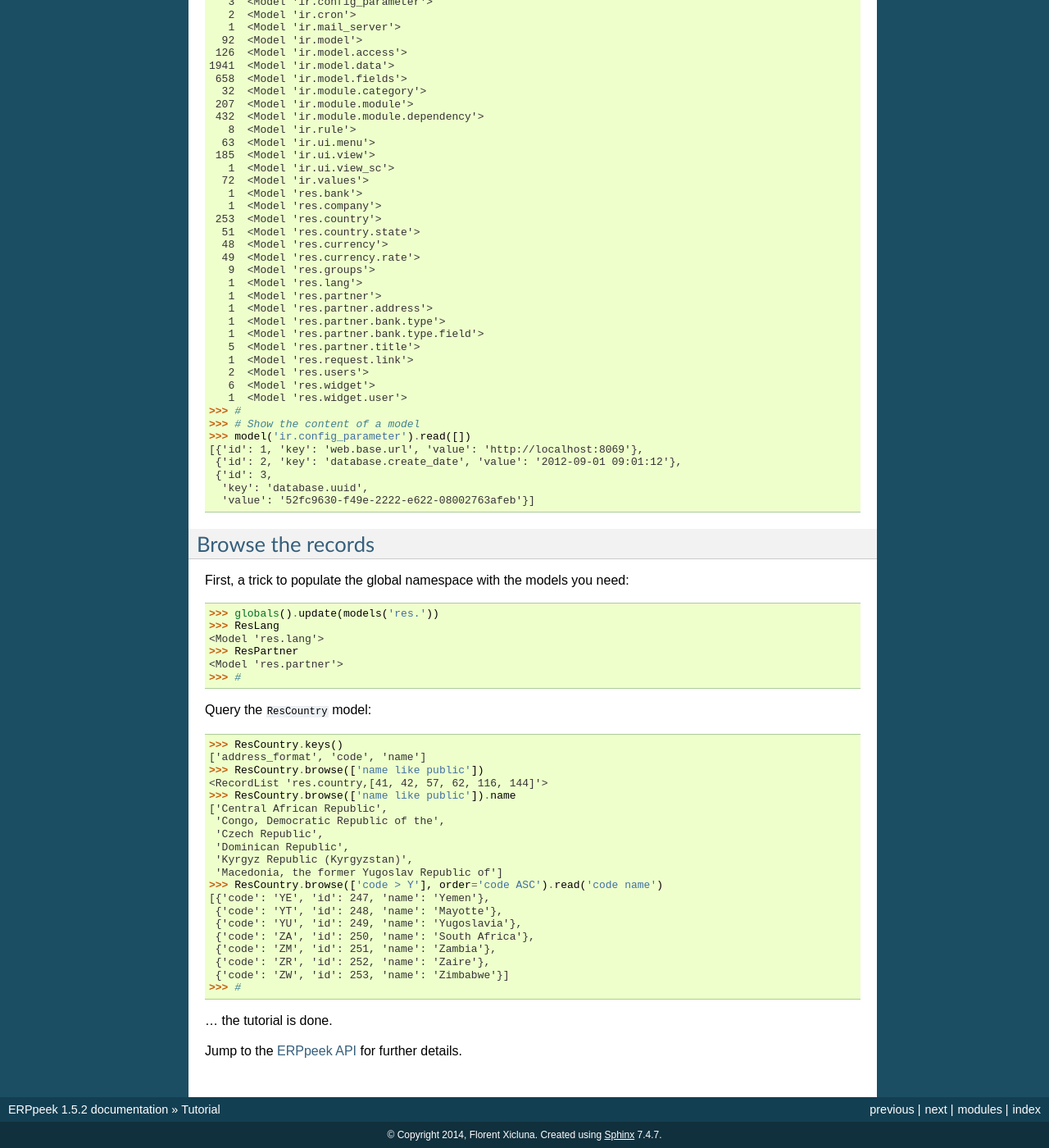
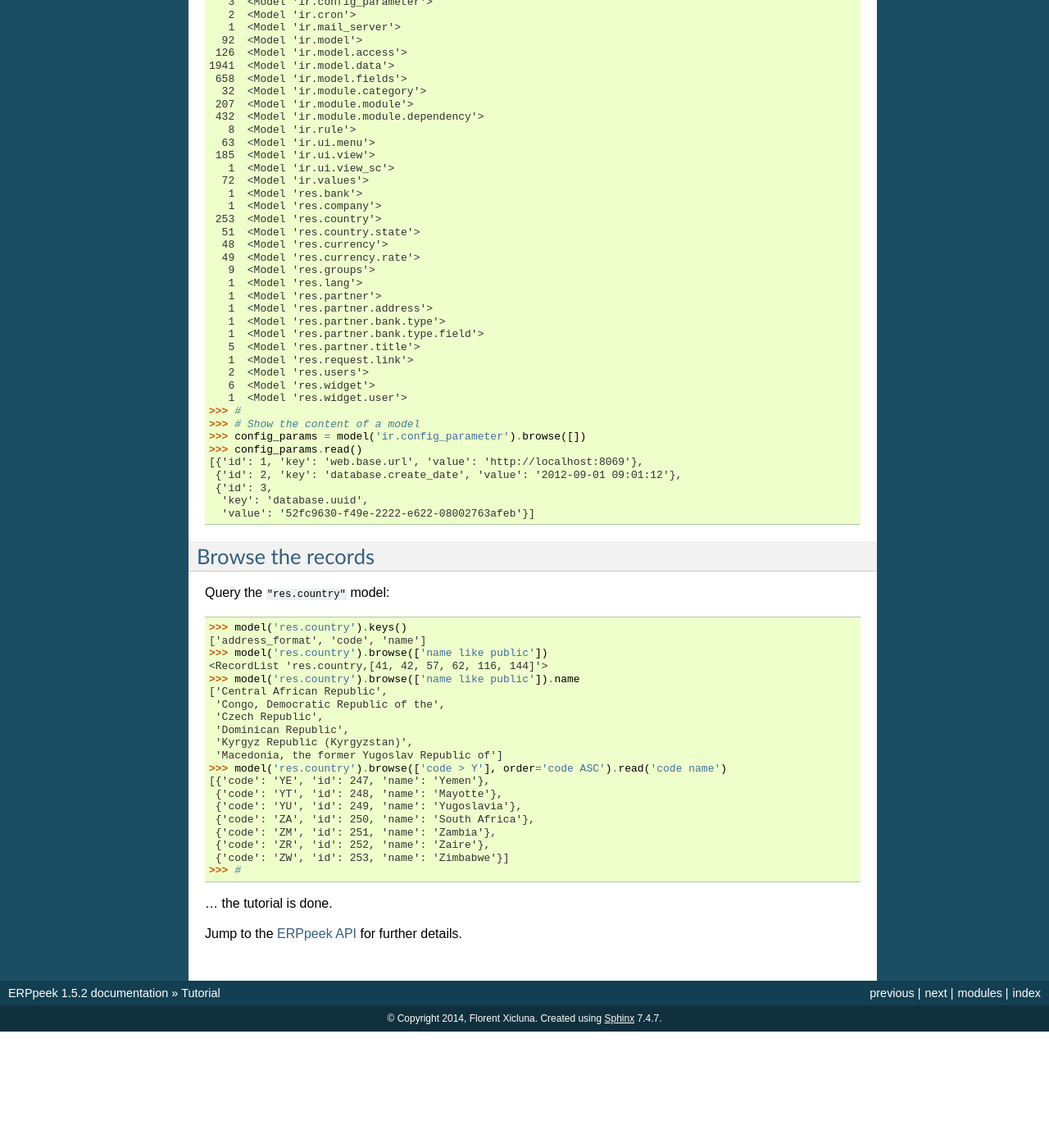
Before and after one commit to tinyerp/erppeek, a Sphinx documentation site: the page built from docs/tutorial.rst, in a window 1280 px wide and 1400 px high, scrolled down 4569 px. Shown: the whole window at 82% size. Built offline with Sphinx 7.4.7, drawn with Linux system fonts in a browser that asks for light colours; pages that are not in the unit, such as notebooks, are missing from menus; after the commit the page ends 5827 px from its top, so only the background shows below that; some of the changed text lies outside the part shown.

Commit message:
advertize only the "obvious way to do it" in the tutorial

```diff
--- a/README.rst
+++ b/README.rst
@@ -122,9 +122,7 @@
 
     >>> model('res.users')
     <Model 'res.users'>
-    >>> client.ResUsers is model('res.users')
-    True
-    >>> client.ResUsers.count()
+    >>> model('res.users').count()
     4
     >>> model('ir.cron').read(['active = False'], 'active function')
     [{'active': False, 'function': 'run_mail_scheduler', 'id': 1},
--- a/docs/tutorial.rst
+++ b/docs/tutorial.rst
@@ -152,11 +152,11 @@
 
 .. sourcecode:: pycon
 
-    >>> print(client.ResUsers.keys())
+    >>> print(model('res.users').keys())
     ['action_id', 'active', 'company_id', 'company_ids', 'context_lang',
      'context_tz', 'date', 'groups_id', 'id', 'login', 'menu_id', 'menu_tips',
      'name', 'new_password', 'password', 'signature', 'user_email', 'view']
-    >>> client.ResUsers.field('view')
+    >>> model('res.users').field('view')
     {'digits': [16, 2],
      'fnct_inv': '_set_interface_type',
      'fnct_inv_arg': False,
@@ -178,9 +178,9 @@
 
 .. sourcecode:: pycon
 
-    >>> client.ResUsers.count()
+    >>> model('res.users').count()
     1
-    >>> admin_user = client.ResUsers.browse(1)
+    >>> admin_user = model('res.users').browse(1)
     >>> admin_user.groups_id
     <RecordList 'res.groups,[1, 2, 3]'>
     >>> admin_user.groups_id.name
@@ -206,7 +206,7 @@
 
 .. sourcecode:: pycon
 
-    >>> client.ResUsers.create({'login': 'joe'})
+    >>> model('res.users').create({'login': 'joe'})
     Fault: Integrity Error
 
     The operation cannot be completed, probably due to the following:
@@ -220,7 +220,7 @@
 
 .. sourcecode:: pycon
 
-    >>> client.ResUsers.create({'login': 'joe', 'name': 'Joe'})
+    >>> model('res.users').create({'login': 'joe', 'name': 'Joe'})
     <Record 'res.users,3'>
     >>> joe_user = _
     >>> joe_user.groups_id.full_name
@@ -324,7 +324,8 @@
        1  <Model 'res.widget.user'>
     >>> #
     >>> # Show the content of a model
-    >>> model('ir.config_parameter').read([])
+    >>> config_params = model('ir.config_parameter').browse([])
+    >>> config_params.read()
     [{'id': 1, 'key': 'web.base.url', 'value': 'http://localhost:8069'},
      {'id': 2, 'key': 'database.create_date', 'value': '2012-09-01 09:01:12'},
      {'id': 3,
@@ -334,29 +335,20 @@
 Browse the records
 ------------------
 
-First, a trick to populate the global namespace with the models you need::
+Query the ``"res.country"`` model::
 
-    >>> globals().update(models('res.'))
-    >>> ResLang
-    <Model 'res.lang'>
-    >>> ResPartner
-    <Model 'res.partner'>
-    >>> #
-
-Query the ``ResCountry`` model::
-
-    >>> ResCountry.keys()
+    >>> model('res.country').keys()
     ['address_format', 'code', 'name']
-    >>> ResCountry.browse(['name like public'])
+    >>> model('res.country').browse(['name like public'])
     <RecordList 'res.country,[41, 42, 57, 62, 116, 144]'>
-    >>> ResCountry.browse(['name like public']).name
+    >>> model('res.country').browse(['name like public']).name
     ['Central African Republic',
      'Congo, Democratic Republic of the',
      'Czech Republic',
      'Dominican Republic',
      'Kyrgyz Republic (Kyrgyzstan)',
      'Macedonia, the former Yugoslav Republic of']
-    >>> ResCountry.browse(['code > Y'], order='code ASC').read('code name')
+    >>> model('res.country').browse(['code > Y'], order='code ASC').read('code name')
     [{'code': 'YE', 'id': 247, 'name': 'Yemen'},
      {'code': 'YT', 'id': 248, 'name': 'Mayotte'},
      {'code': 'YU', 'id': 249, 'name': 'Yugoslavia'},
@@ -367,7 +359,7 @@
     >>> #
 
 ..
-    ResCountry.browse(['code > Y'], order='code ASC').read('%(code)s %(name)s')
+    model('res.country').browse(['code > Y'], order='code ASC').read('%(code)s %(name)s')
 
 ... the tutorial is done.
 
```
